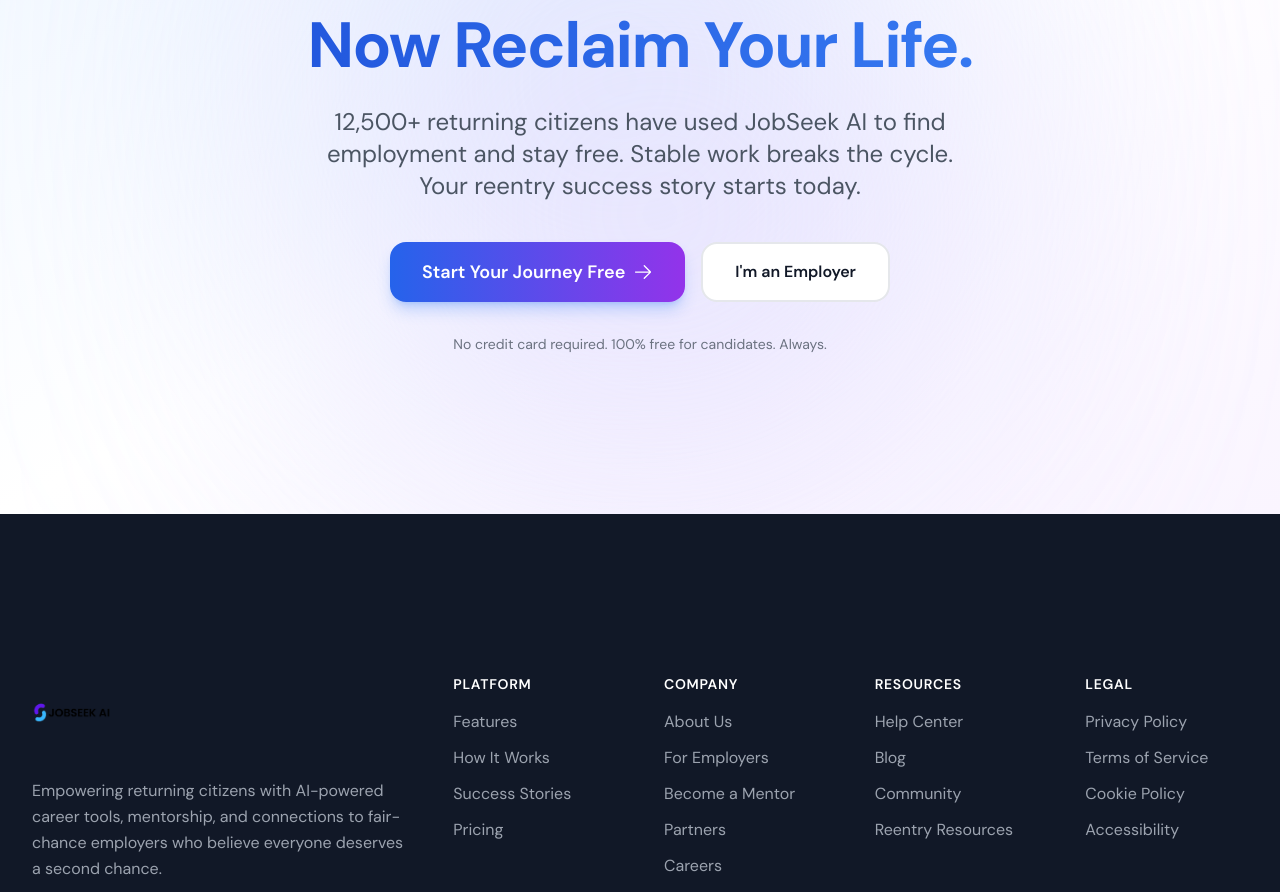
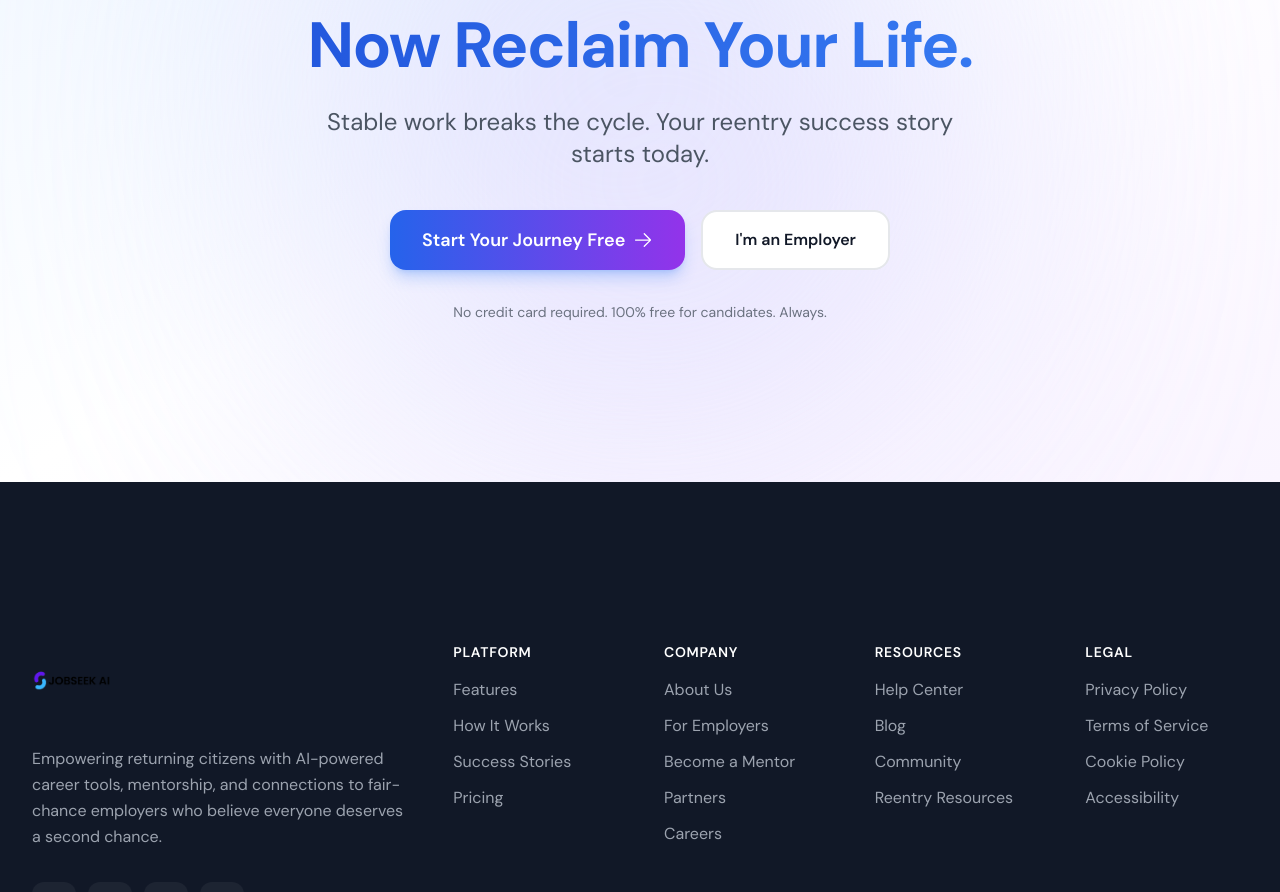
Before and after one commit to nejifresh/jobseekwebsite, a Next.js app: page / in a window 1280 px wide. Shown: the part 8176-9068 px from the top of the page. Built offline with nearby package versions, Linux system fonts and the light colour scheme.

Commit message:
text remove

```diff
--- a/app/page.tsx
+++ b/app/page.tsx
@@ -955,9 +955,8 @@
               variants={fadeInUp}
               className="body-large max-w-2xl mx-auto mb-10"
             >
-              12,500+ returning citizens have used JobSeek AI to find employment
-              and stay free. Stable work breaks the cycle. Your reentry success
-              story starts today.
+              Stable work breaks the cycle. Your reentry success story starts
+              today.
             </motion.p>
             <motion.div
               variants={fadeInUp}
```
